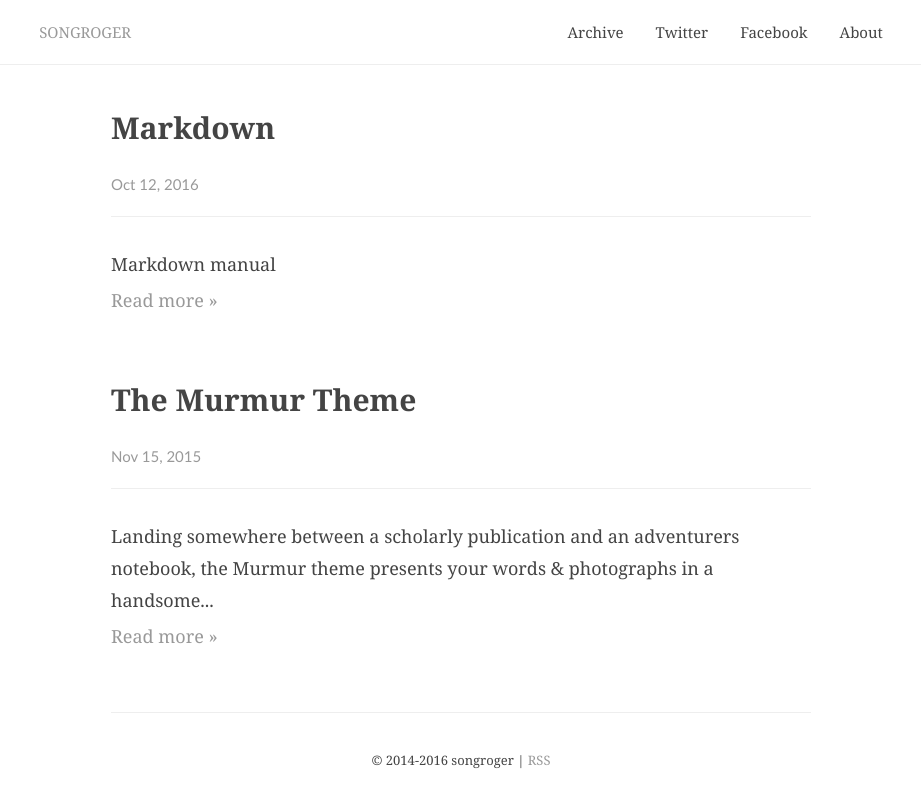
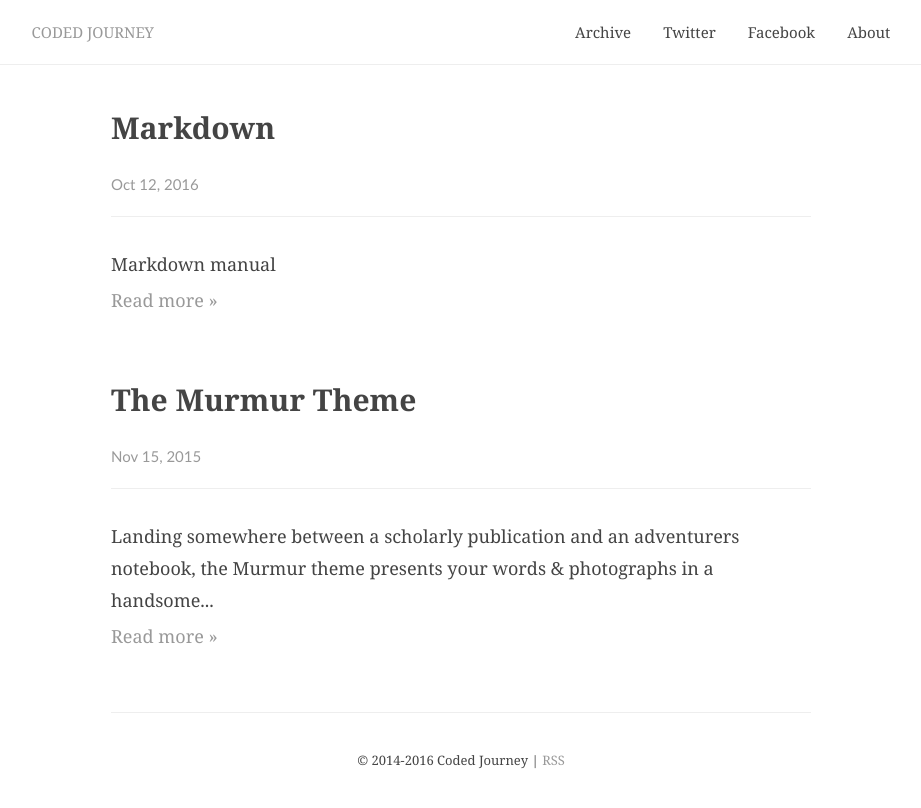
Before and after one commit to munafraser/codedjourney, a Jekyll site: the page built from index.html, in a window 1280 px wide. Shown: the top 808 px of the page, without its empty margins (179-1100 px from the left). Built offline with Jekyll 4.4.1, drawn with Linux system fonts in a browser that asks for light colours; comment, search, counter and statistics services are not loaded.

Commit message:
Update _config.yml

```diff
--- a/_config.yml
+++ b/_config.yml
@@ -8,7 +8,7 @@ permalink: /:title/
 #favicon: http://7xof48.com1.z0.glb.clouddn.com/favicon.png
 basecss:
 # Theme specific configuration
-title: songroger
+title: Coded Journey
 description: >
   Hi there, My name is Luozhan.Song, usually I use "songroger" as my ID everywhere.
   I was born and raised in Hunan China.
```
